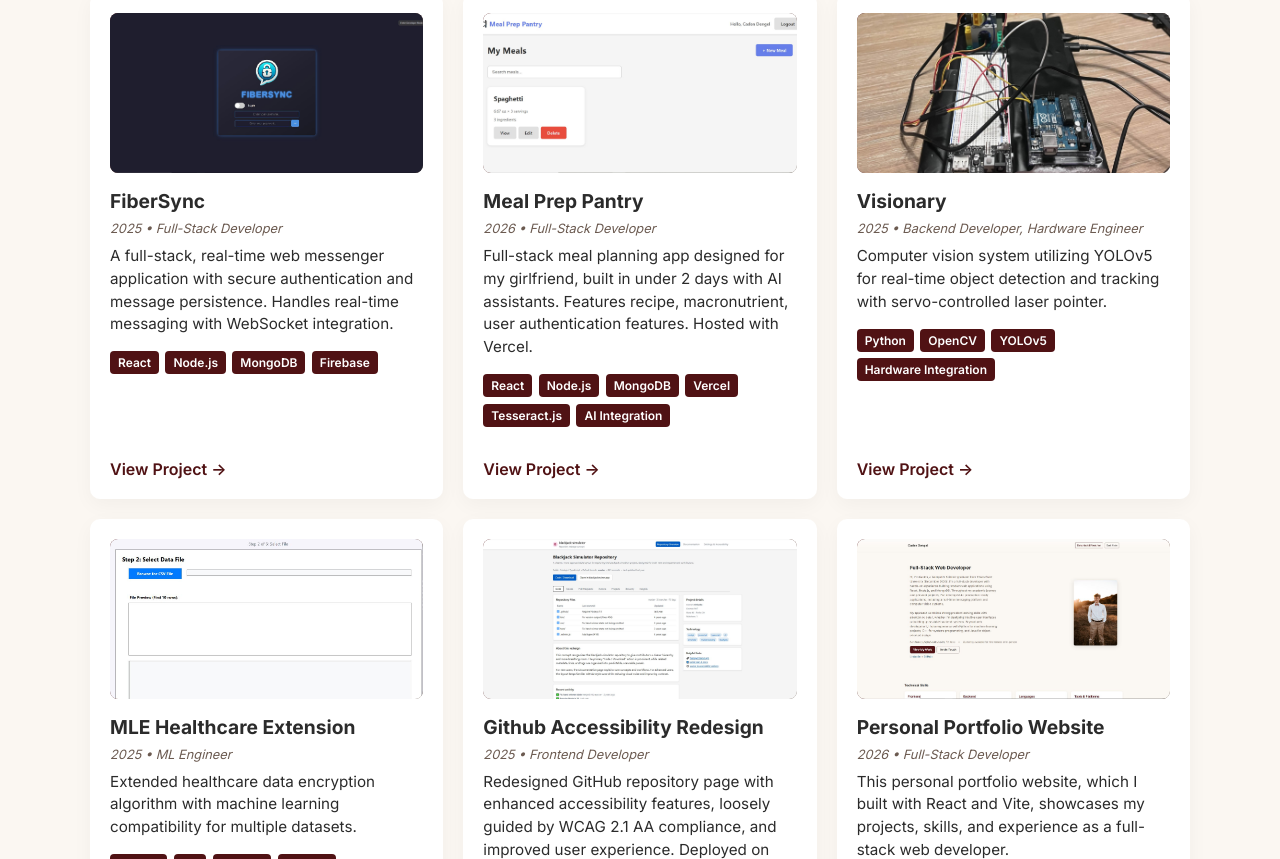
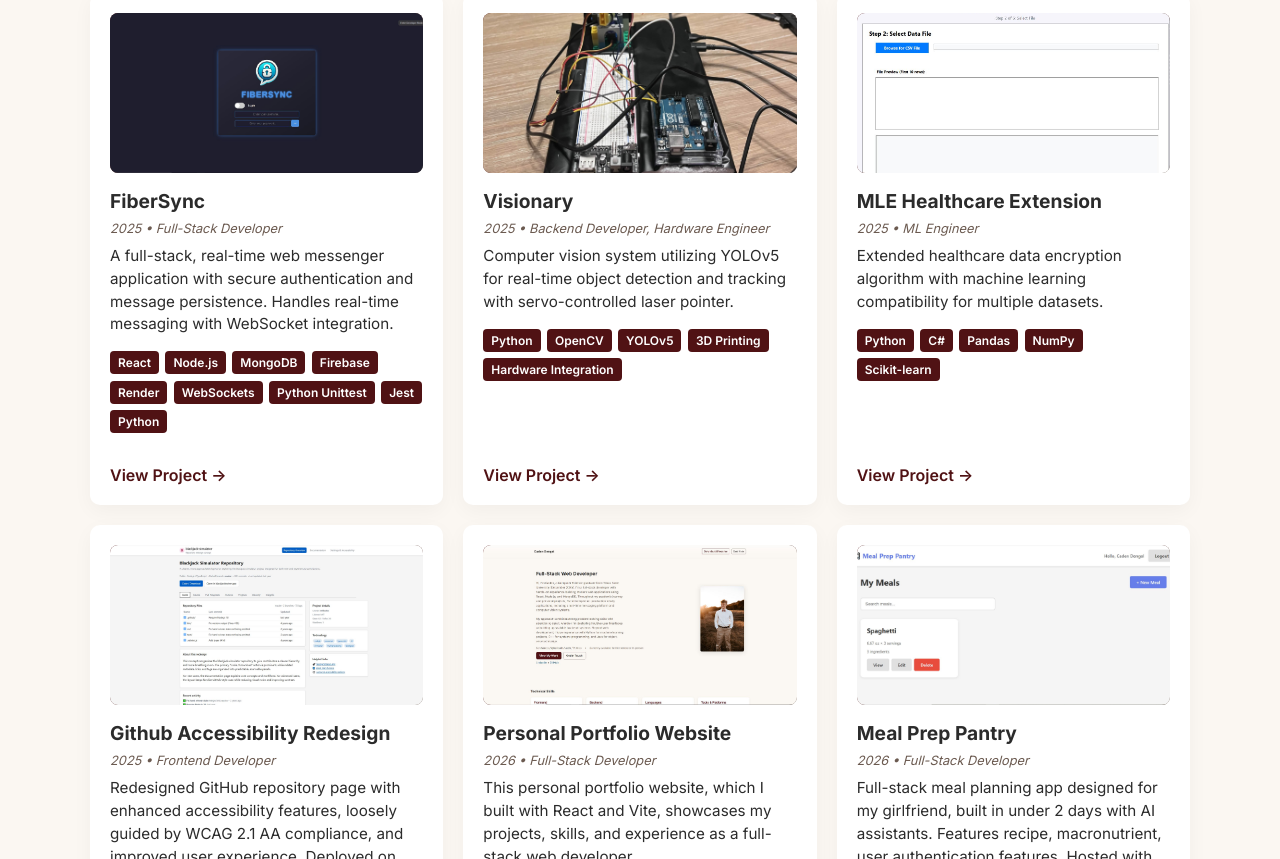
Before and after one commit to cadendengel/cadendengel, a React (Vite) app in the folder client/: page / in a window 1280 px wide. Shown: the part 1281-2140 px from the top of the page. Built offline with nearby package versions, Linux system fonts and the light colour scheme.

Commit message:
Amended project section

```diff
--- a/client/src/App.jsx
+++ b/client/src/App.jsx
@@ -8,27 +8,17 @@ function App() {
       title: 'FiberSync',
       description: 'A full-stack, real-time web messenger application with secure authentication and message persistence. Handles real-time messaging with WebSocket integration.',
       link: 'https://fibersync-fd2e2.web.app/',
-      tech: ['React', 'Node.js', 'MongoDB', 'Firebase'],
+      tech: ['React', 'Node.js', 'MongoDB', 'Firebase', 'Render', 'WebSockets', 'Python Unittest', 'Jest', 'Python'],
       date: '2025',
       role: 'Full-Stack Developer',
       image: '/img/fibersync-preview.jpg'
-    },
-    {
-      id: 'meal-prep-pantry',
-      title: 'Meal Prep Pantry',
-      description: 'Full-stack meal planning app designed for my girlfriend, built in under 2 days with AI assistants. Features recipe, macronutrient, user authentication features. Hosted with Vercel.',
-      link: 'https://meal-prep-pantry.vercel.app/',
-      tech: ['React', 'Node.js', 'MongoDB', 'Vercel', 'Tesseract.js', 'AI Integration'],
-      date: '2026',
-      role: 'Full-Stack Developer',
-      image: '/img/meal-prep-pantry-preview.jpg'
     },
     {
       id: 'visionary',
       title: 'Visionary',
       description: 'Computer vision system utilizing YOLOv5 for real-time object detection and tracking with servo-controlled laser pointer.',
       link: 'https://github.com/CSC121-TXST/CS4398-Grp3-Visionary',
-      tech: ['Python', 'OpenCV', 'YOLOv5', 'Hardware Integration'],
+      tech: ['Python', 'OpenCV', 'YOLOv5', '3D Printing', 'Hardware Integration'],
       date: '2025',
       role: 'Backend Developer, Hardware Engineer',
       image: '/img/visionary-preview.jpg'
@@ -62,6 +52,16 @@ function App() {
       date: '2026',
       role: 'Full-Stack Developer',
       image: '/img/portfolio-preview.jpg'
+    },
+    {
+      id: 'meal-prep-pantry',
+      title: 'Meal Prep Pantry',
+      description: 'Full-stack meal planning app designed for my girlfriend, built in under 2 days with AI assistants. Features recipe, macronutrient, user authentication features. Hosted with Vercel.',
+      link: 'https://meal-prep-pantry.vercel.app/',
+      tech: ['React', 'Node.js', 'MongoDB', 'Vercel', 'Tesseract.js', 'AI Integration'],
+      date: '2026',
+      role: 'Full-Stack Developer',
+      image: '/img/meal-prep-pantry-preview.jpg'
     }
   ]);
 
```
